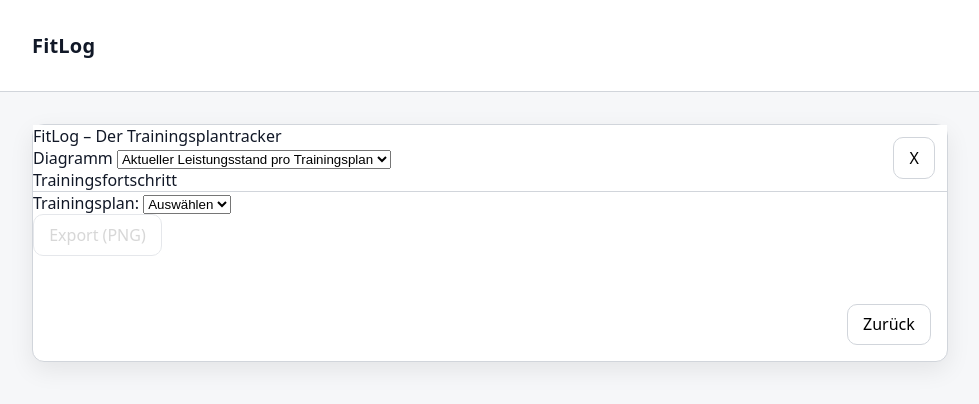
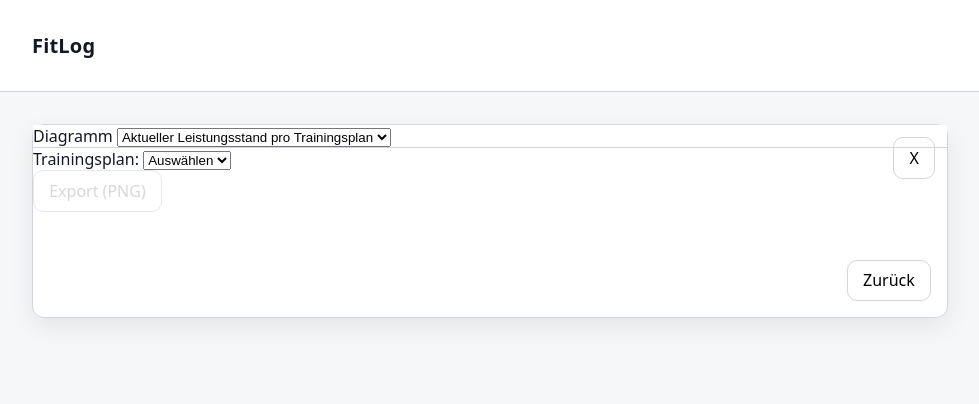
Before and after one commit to lp-coding/FitLog_Abgabe, a Flask app: page /progress/ in a window 1280 px wide. Shown: the top 404 px of the page, without its empty margins (150-1129 px from the left). Run offline with Flask 3, Linux system fonts and the light colour scheme; data that the repository does not hold is empty.

Commit message:
Forschritt-Seite bearbeitet

```diff
--- a/fitlog/blueprints/progress.py
+++ b/fitlog/blueprints/progress.py
@@ -119,7 +119,7 @@ def _png_response(fig, download_filename: Optional[str] = None) -> Response:
 
 
 @progress_bp.get("/")
-def overview() -> Response:
+def overview():
     db = get_db()
 
     plans = db.execute(
--- a/fitlog/static/js/edit.js
+++ b/fitlog/static/js/edit.js
@@ -59,7 +59,7 @@
     }
 
     const exId = btn.getAttribute("data-remove");
-    if (!confirm("Übung aus dem Plan entfernen? (Historie bleibt erhalten)")) return;
+    if (!confirm("Übung aus dem Plan entfernen?")) return;
 
     const res = await fetch(removeUrl, {
       method: "POST",
--- a/fitlog/templates/progress_plan.html
+++ b/fitlog/templates/progress_plan.html
@@ -13,10 +13,6 @@
   <!-- Kopfbereich: App-Titel, Diagramm-Auswahl, Schließen -->
   <header class="progress-header">
     <div class="progress-header__left">
-      <div class="progress-app-title">
-        FitLog – Der Trainingsplantracker
-      </div>
-
       <div class="progress-row">
         <label for="diagramType">Diagramm</label>
         <select id="diagramType" class="progress-select">
@@ -31,14 +27,6 @@
         </select>
       </div>
 
-      <div class="progress-plan-title">
-        {% if diagram_type == "plan" %}
-          Trainingsfortschritt{% if selected_plan_name %} – {{ selected_plan_name }}{% endif %}
-        {% else %}
-          Übungsverlauf{% if selected_exercise_name %} – {{ selected_exercise_name }}{% endif %}
-        {% endif %}
-      </div>
-    </div>
 
     <button type="button" class="btn btn--outline progress-close" id="btnClose">
       X
```
